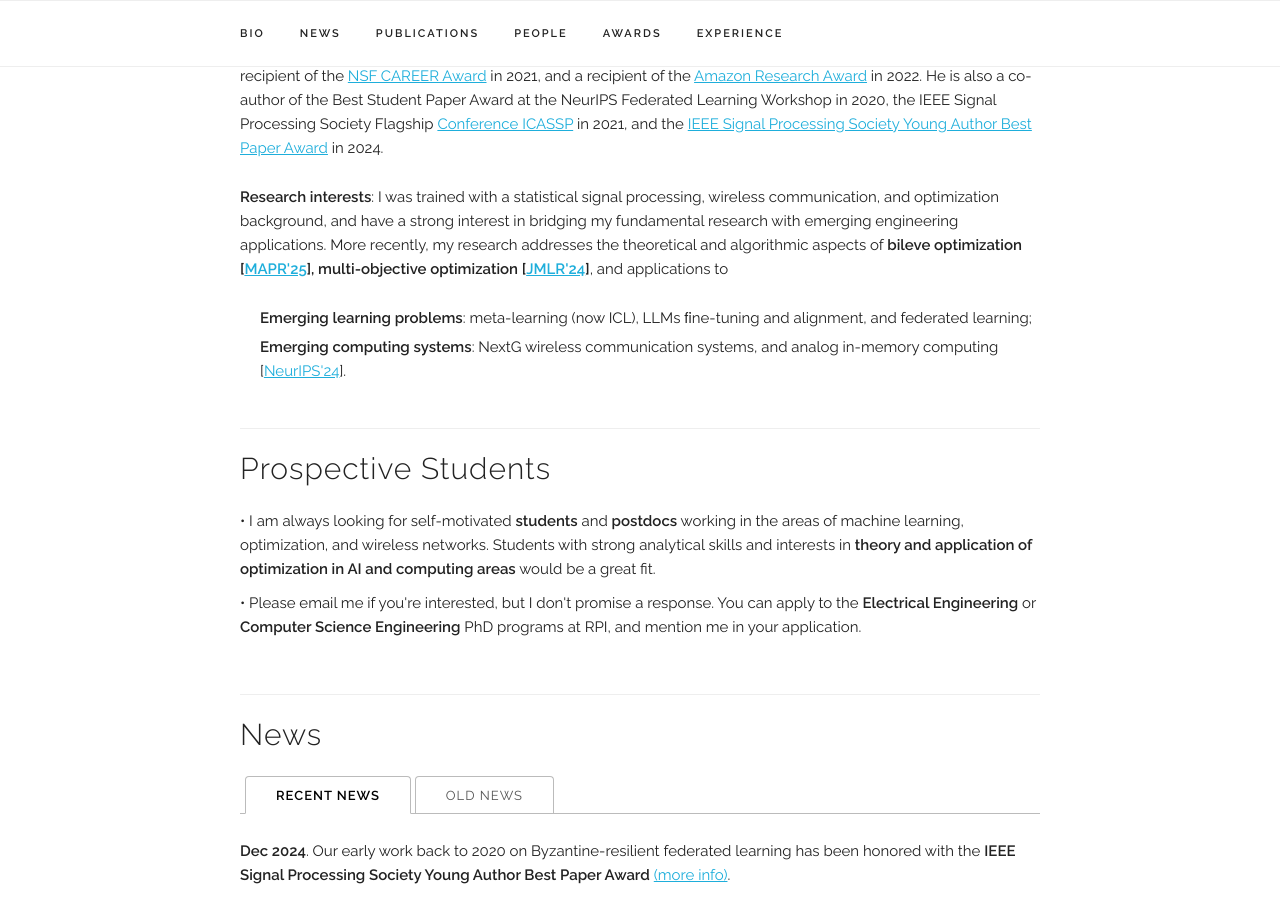
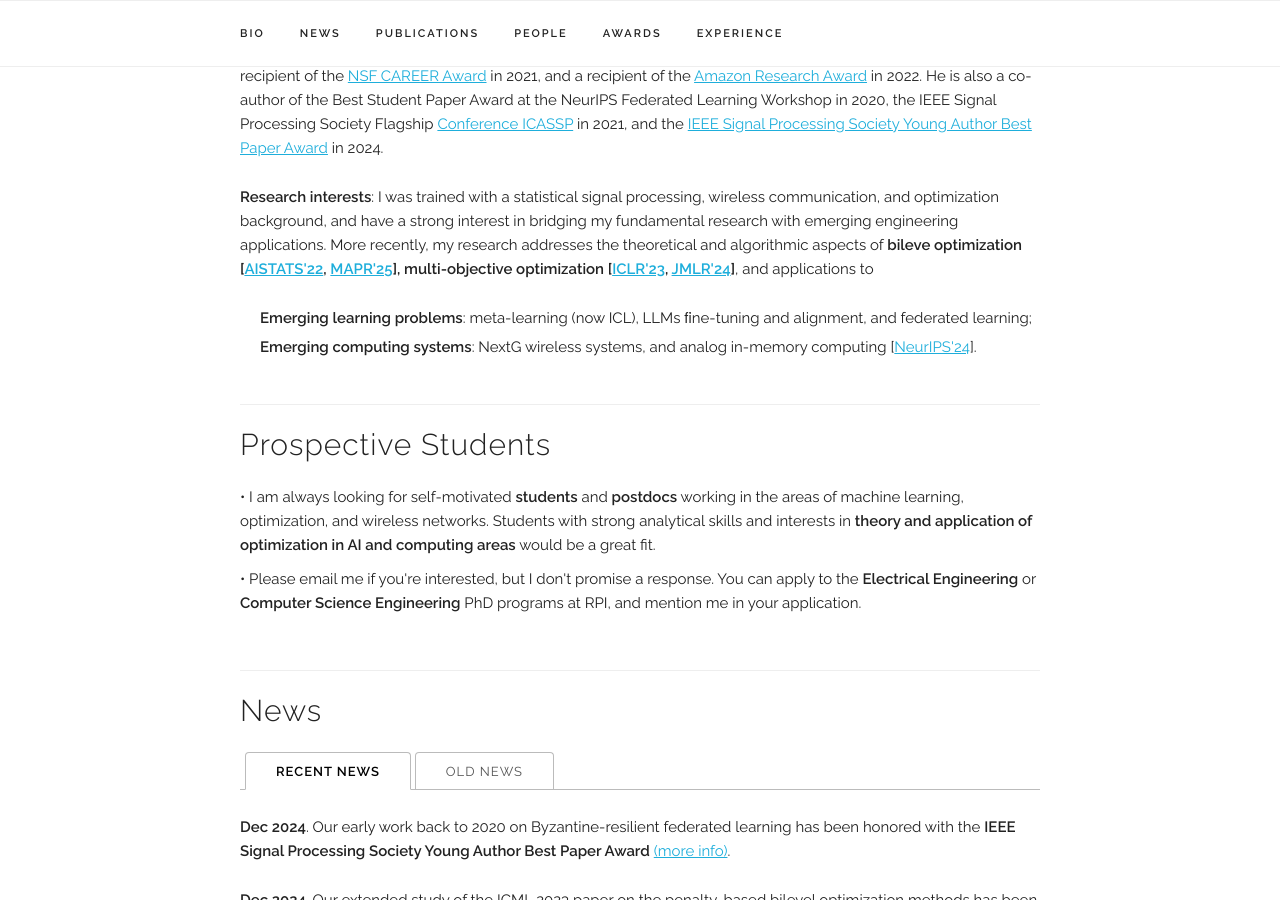
Before and after one commit to chentianyi1991/chentianyi1991.github.io, a Jekyll site: the page built from index.html, in a window 1280 px wide and 900 px high, scrolled down 608 px. Built offline with Jekyll 4.4.1, drawn with Linux system fonts in a browser that asks for light colours; some web fonts are replaced; comment, search, counter and statistics services are not loaded.

Commit message:
Update index.html

```diff
--- a/index.html
+++ b/index.html
@@ -15,13 +15,13 @@
     He is also a co-author of the Best Student Paper Award at the NeurIPS Federated Learning Workshop in 2020, the IEEE Signal Processing Society Flagship <a href="https://ww3.math.ucla.edu/dr-yuejiao-sun-receives-outstanding-student-paper-award-from-icassp2021/">Conference ICASSP</a> in 2021, and the <a href="https://signalprocessingsociety.org/community-involvement/award-recipients/">IEEE Signal Processing Society Young Author Best Paper Award</a> in 2024.</p>
 
  <p><b>Research interests</b>: I was trained with a statistical signal processing, wireless communication, and optimization background, and have a strong interest in bridging my fundamental research with emerging engineering applications.
-   More recently, my research addresses the theoretical and algorithmic aspects of <b>bileve optimization  [<a href="https://arxiv.org/pdf/2302.05185" target="_blank">MAPR'25</a>], multi-objective optimization [<a href="https://www.jmlr.org/papers/volume25/23-1287/23-1287.pdf" target="_blank">JMLR'24</a>]</b>, and applications to
+   More recently, my research addresses the theoretical and algorithmic aspects of <b>bileve optimization  [<a href="https://proceedings.mlr.press/v151/chen22e/chen22e.pdf" target="_blank">AISTATS'22</a>, <a href="https://arxiv.org/pdf/2302.05185" target="_blank">MAPR'25</a>], multi-objective optimization [<a href="https://arxiv.org/pdf/2210.12624" target="_blank">ICLR'23</a>, <a href="https://www.jmlr.org/papers/volume25/23-1287/23-1287.pdf" target="_blank">JMLR'24</a>]</b>, and applications to
 <ul style="margin-left: 20px;">
   <span style="display: inline-block; margin-top: 0px; margin-bottom: 5px">
     <b>Emerging learning problems</b>: meta-learning (now ICL), LLMs ﬁne-tuning and alignment, and federated learning;
     </span>
   <span style="display: inline-block; margin-bottom: 0px">
- <b>Emerging computing systems</b>: NextG wireless communication systems, and analog in-memory computing [<a href="https://arxiv.org/pdf/2406.12774" target="_blank">NeurIPS'24</a>].</li>
+ <b>Emerging computing systems</b>: NextG wireless systems, and analog in-memory computing [<a href="https://arxiv.org/pdf/2406.12774" target="_blank">NeurIPS'24</a>].</li>
  </span>
 </ul>
 </p>
```
